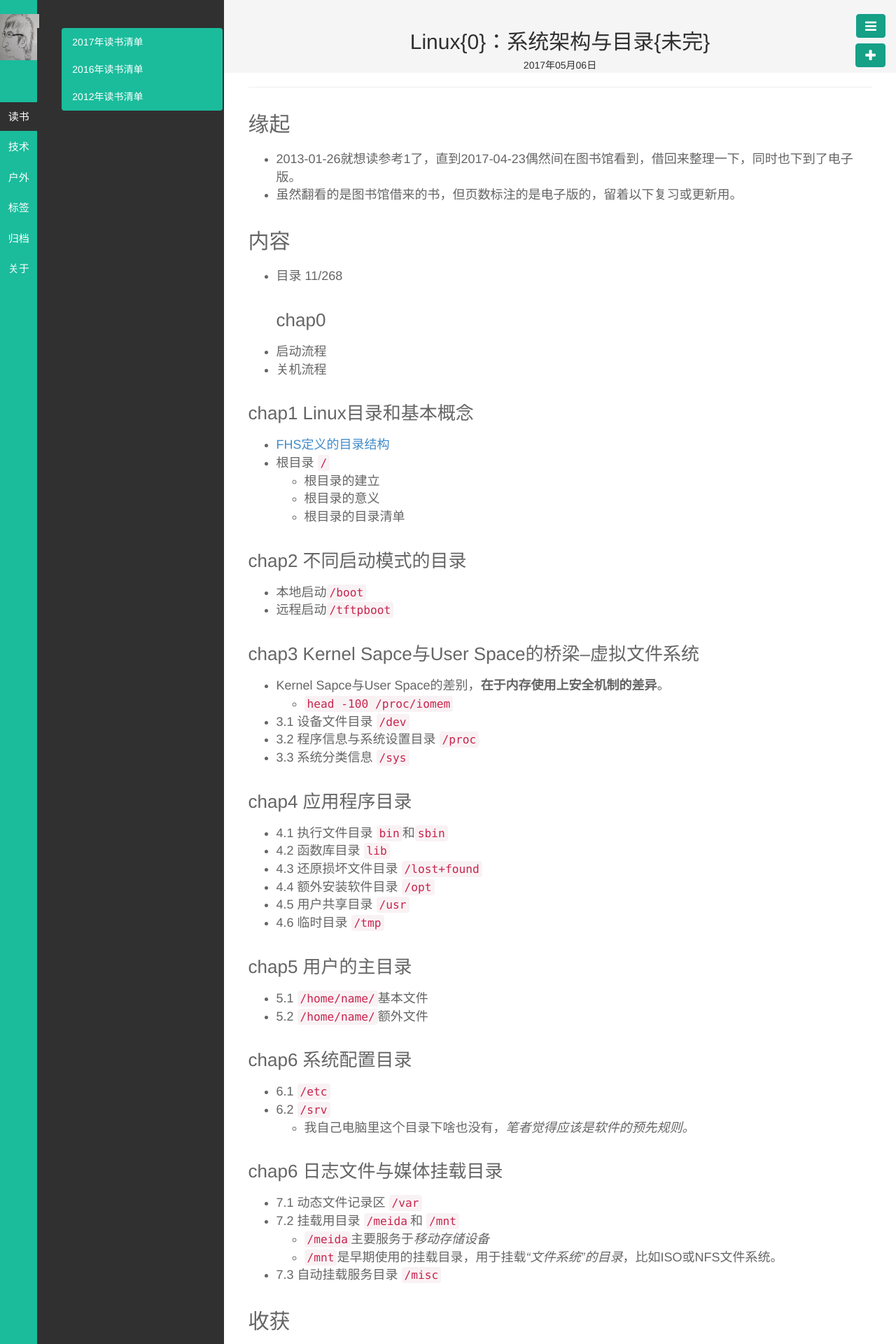
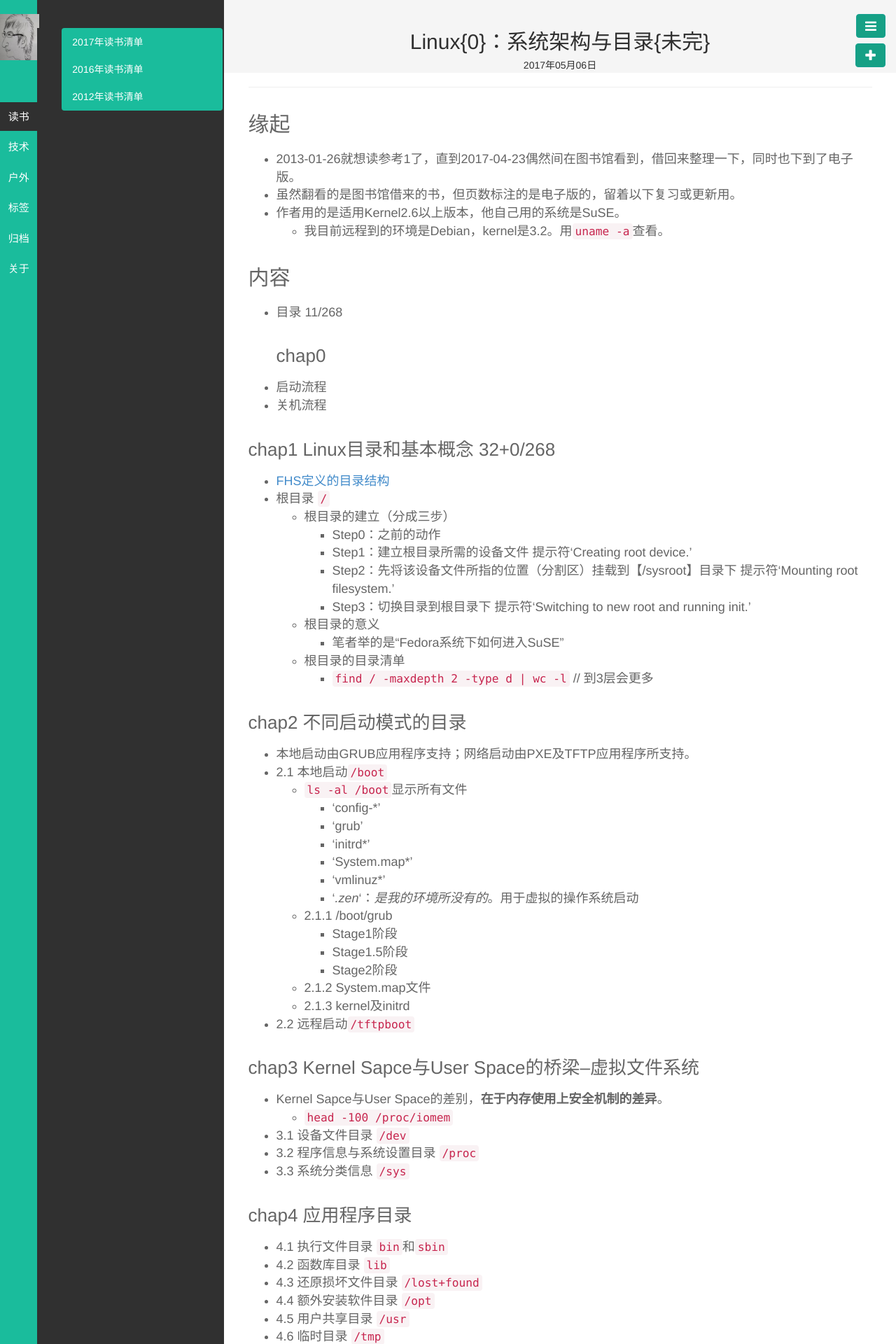
Before and after one commit to wolflion/blog, a Jekyll site: the page built from _posts/技术/2017-05-06-Linux-Arch-Dir.md, in a window 1280 px wide. Shown: the top 1920 px of the page at 70% size. Built offline with Jekyll 4.4.1, drawn with Linux system fonts in a browser that asks for light colours; Markdown is read by kramdown in place of the engine named in the settings; some of the changed text lies outside the part shown.

Commit message:
《Linux系统架构与目录解析》chap1和chap2内容的提交
《Linux系统架构与目录解析》chap1和chap2内容的提交

```diff
--- a/_posts/技术/2017-05-06-Linux-Arch-Dir.md
+++ b/_posts/技术/2017-05-06-Linux-Arch-Dir.md
@@ -10,6 +10,8 @@ description:
 ##  缘起
 + 2013-01-26就想读参考1了，直到2017-04-23偶然间在图书馆看到，借回来整理一下，同时也下到了电子版。
 + 虽然翻看的是图书馆借来的书，但页数标注的是电子版的，留着以下复习或更新用。
++ 作者用的是适用Kernel2.6以上版本，他自己用的系统是SuSE。
+	+ 我目前远程到的环境是Debian，kernel是3.2。用`uname -a`查看。
 
 ##  内容
 + 目录 11/268
@@ -17,16 +19,36 @@ description:
 + 启动流程
 + 关机流程
 
-###  chap1 Linux目录和基本概念
+###  chap1 Linux目录和基本概念  32+0/268
 + [FHS定义的目录结构](www.pathname.com/fhs)
 + 根目录 `/`
-	+ 根目录的建立
+	+ 根目录的建立（分成三步）
+		+ Step0：之前的动作
+		+ Step1：建立根目录所需的设备文件 提示符‘Creating root device.’
+		+ Step2：先将该设备文件所指的位置（分割区）挂载到【/sysroot】目录下  提示符‘Mounting root filesystem.’
+		+ Step3：切换目录到根目录下  提示符‘Switching to new root and running init.’
 	+ 根目录的意义
+		+ 笔者举的是“Fedora系统下如何进入SuSE”
 	+ 根目录的目录清单
+		+ `find / -maxdepth 2 -type d | wc -l` // 到3层会更多
 
 ###  chap2 不同启动模式的目录
-+ 本地启动`/boot`
-+ 远程启动`/tftpboot`
++ 本地启动由GRUB应用程序支持；网络启动由PXE及TFTP应用程序所支持。
++ 2.1 本地启动`/boot`
+	+ `ls -al /boot`显示所有文件
+		+ 'config-*'
+		+ 'grub'
+		+ 'initrd*'
+		+ 'System.map*'
+		+ 'vmlinuz*'
+		+ '*.zen*'：*是我的环境所没有的*。用于虚拟的操作系统启动
+	+ 2.1.1 /boot/grub
+		+ Stage1阶段
+		+ Stage1.5阶段
+		+ Stage2阶段
+	+ 2.1.2 System.map文件
+	+ 2.1.3 kernel及initrd
++ 2.2 远程启动`/tftpboot`
 
 ###  chap3 Kernel Sapce与User Space的桥梁--虚拟文件系统
 + Kernel Sapce与User Space的差别，**在于内存使用上安全机制的差异**。
@@ -60,10 +82,11 @@ description:
 + 7.3 自动挂载服务目录 `/misc`
 
 ##  收获
-+ 2017-04-23花了1个多番茄钟的时间，通读了本书并整了下目录，觉得笔者把`/`所有内容列举了一下，自己则关注以下三个方面：
++ 2017-04-23花了2个多番茄钟的时间，通读了本书并整了下目录，觉得笔者把`/`所有内容列举了一下，自己看完了chap1和chap2后，全书则关注以下三个方面，以及自己grub时碰到的一个问题：
 	+ （1）启动和关闭的流程
 	+ （2）应用程序目录
 	+ （3）系统配置目录 `/etc`
+	+ 问题1：我们的debian系统在启动时，无法加载盘符，我只能等进入grub页面时，通过`E`进入编辑时，然后输入`Ctrl+X`再执行，我今天看了下，`/boot/grub/grub.conf`文件不存在啊。
 
 ##  参考
 + 1、[《Linux系统架构与目录解析》](https://book.douban.com/subject/3592797/)
```
Also changed, not shown: _posts/技术/2017-02-10-Design-Pattern-Introduction.md (+1 -1 lines).
